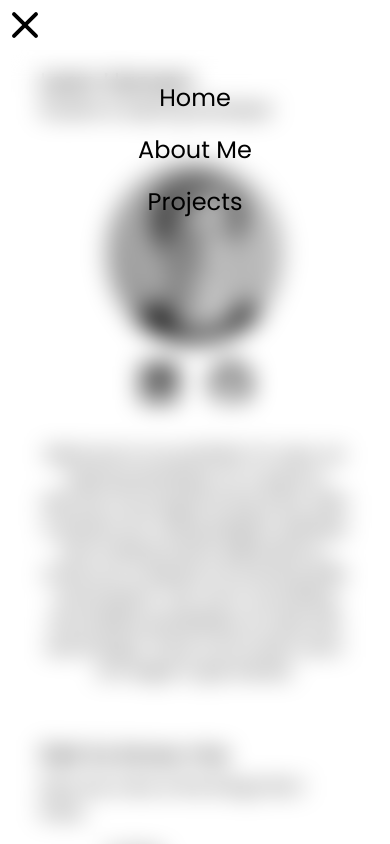
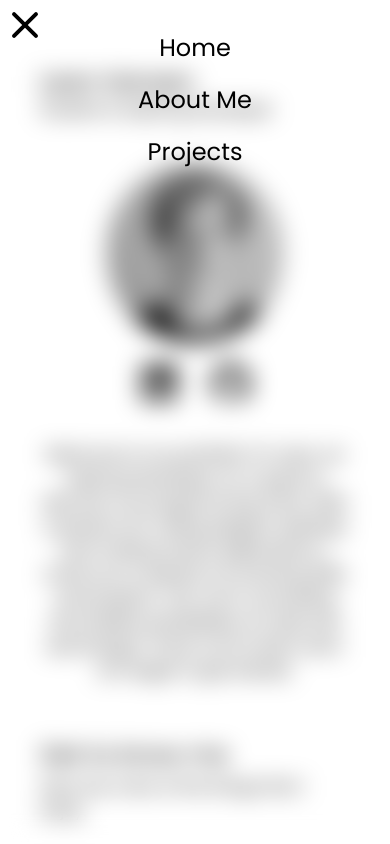
Before and after one commit to clickclickcode/portfolio, a React (Vite) app: page / in a window 390 px wide. Both pictures are taken after a click on the element 25 px from the left and 25 px from the top of the page. Shown: the top 844 px of the page. Built offline with nearby package versions, Linux system fonts and the light colour scheme; no server answers.

Commit message:
Adjusting the mobile menu to cover top of screen

```diff
--- a/src/components/HeaderV2.jsx
+++ b/src/components/HeaderV2.jsx
@@ -17,9 +17,9 @@ export default function HeaderV2() {
     }
 
     return (
-        <header className='sticky top-0 bg-white z-[20]'>
+        <header className='sticky top-0 bg-transparent z-[20]'>
             <div className='md:hidden'>
-                <div className={menuOpen ? 'menu-button-open' : 'menu-button'} id='menu-button' onClick={() => setOpenedState()}>
+                <div className={menuOpen ? 'menu-button-open z-[30]' : 'menu-button'} id='menu-button' onClick={() => setOpenedState()}>
                     <div className='menu-button-burger'></div>
                 </div>
             </div>
@@ -30,7 +30,7 @@ export default function HeaderV2() {
                 <NavLink className='md:hover:text-teal-700' to="/work">Work</NavLink>
             </div>
             {menuOpen && (
-                <div className='absolute flex flex-col gap-5 py-8 items-center w-screen h-screen z-[10] backdrop-blur-md text-2xl'>
+                <div className={`${menuOpen ? 'z-[25] -mt-[50px]' : 'z-[10]'} absolute flex flex-col gap-5 py-8 items-center w-screen h-screen backdrop-blur-md text-2xl`}>
                     <a href="#" onClick={() => setOpenedState()}>Home</a>
                     <a href="#about" onClick={() => setOpenedState()}>About Me</a>
                     <a href="#work" onClick={() => setOpenedState()}>Projects</a>
```
